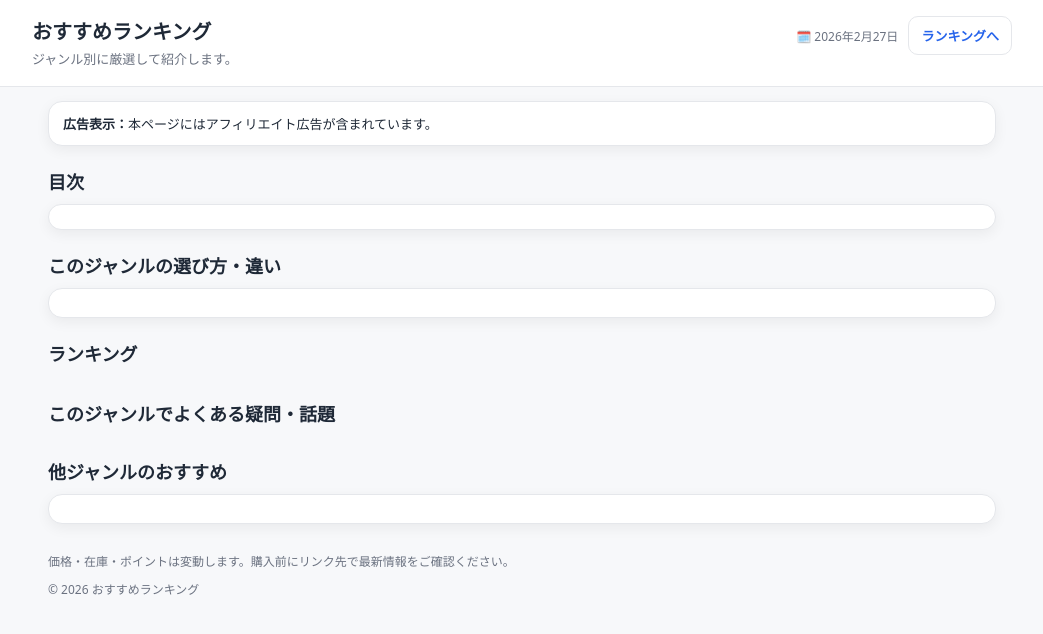
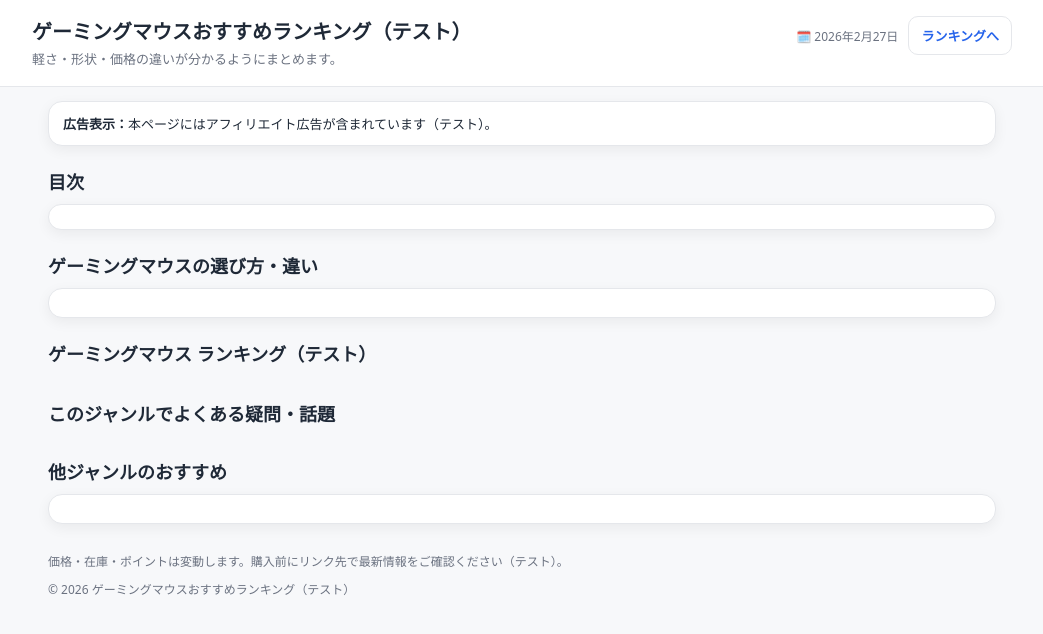
Before and after one commit to kyouichi3/rakuten.test, a plain HTML site: page index.html in a window 1280 px wide. Shown: the whole page, without its empty margins (118-1161 px from the left). Drawn offline with Linux system fonts and the light colour scheme.

Commit message:
Update index.html

```diff
--- a/index.html
+++ b/index.html
@@ -3,16 +3,16 @@
 <head>
   <meta charset="utf-8" />
   <meta name="viewport" content="width=device-width,initial-scale=1" />
-  <title id="docTitle">ランキング</title>
-  <meta name="description" content="おすすめ商品をランキング形式で紹介します。" />
+  <title id="docTitle">ゲーミングマウスおすすめランキング</title>
+  <meta name="description" content="ゲーミングマウスをランキング形式で紹介します。" />
   <link rel="stylesheet" href="./assets/styles.css" />
 </head>
 <body>
   <header class="header">
     <div class="wrap header-inner">
       <div class="brand">
-        <div class="site-title" id="siteTitle">おすすめランキング</div>
-        <div class="site-sub" id="siteSubtitle">ジャンル別に厳選して紹介します。</div>
+        <div class="site-title" id="siteTitle">ゲーミングマウスおすすめランキング（テスト）</div>
+        <div class="site-sub" id="siteSubtitle">軽さ・形状・価格の違いが分かるようにまとめます。</div>
       </div>
 
       <div class="header-meta">
@@ -23,9 +23,9 @@
   </header>
 
   <main class="wrap">
-    <!-- 0. 上部注意書き（広告表記） -->
+    <!-- 広告表記 -->
     <section class="notice" id="disclosureBox">
-      <b>広告表示：</b><span id="disclosureText">本ページにはアフィリエイト広告が含まれています。</span>
+      <b>広告表示：</b><span id="disclosureText">本ページにはアフィリエイト広告が含まれています（テスト）。</span>
     </section>
 
     <!-- 1. 目次 -->
@@ -36,7 +36,7 @@
 
     <!-- 2. ガイド -->
     <section class="section" id="guide">
-      <h2 class="h2" id="guideTitle">このジャンルの選び方・違い</h2>
+      <h2 class="h2" id="guideTitle">ゲーミングマウスの選び方・違い</h2>
       <div class="card">
         <div class="prose" id="guideBody"></div>
       </div>
@@ -44,7 +44,7 @@
 
     <!-- 3. ランキング -->
     <section class="section" id="ranking">
-      <h2 class="h2" id="rankingTitle">ランキング</h2>
+      <h2 class="h2" id="rankingTitle">ゲーミングマウス ランキング（テスト）</h2>
       <div class="muted small" id="rankingNote"></div>
       <div class="rank-list" id="rankList"></div>
     </section>
@@ -65,9 +65,9 @@
 
     <footer class="footer">
       <div class="muted small" id="footerNote">
-        価格・在庫・ポイントは変動します。購入前にリンク先で最新情報をご確認ください。
+        価格・在庫・ポイントは変動します。購入前にリンク先で最新情報をご確認ください（テスト）。
       </div>
-      <div class="muted small">© <span id="year"></span> <span id="siteTitle2">おすすめランキング</span></div>
+      <div class="muted small">© <span id="year"></span> <span id="siteTitle2">ゲーミングマウスおすすめランキング（テスト）</span></div>
     </footer>
   </main>
 
```
